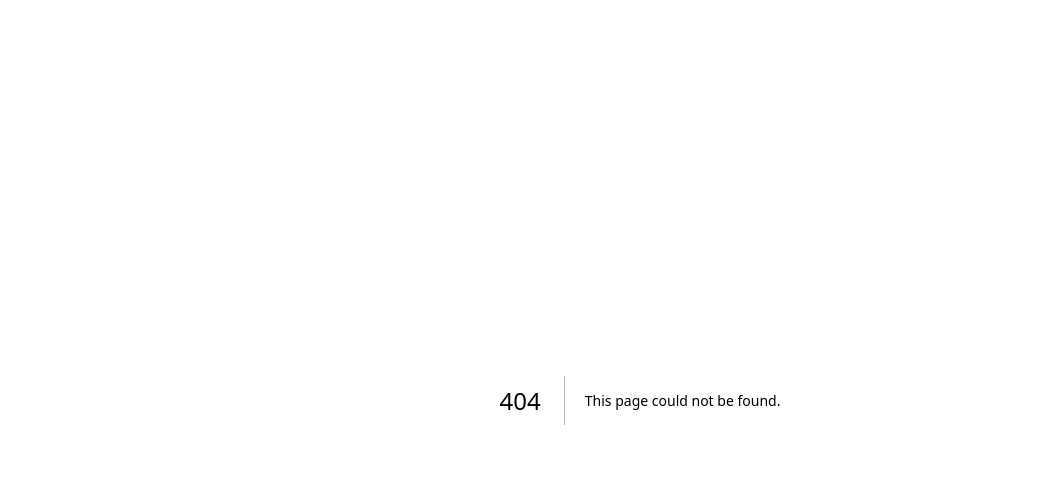
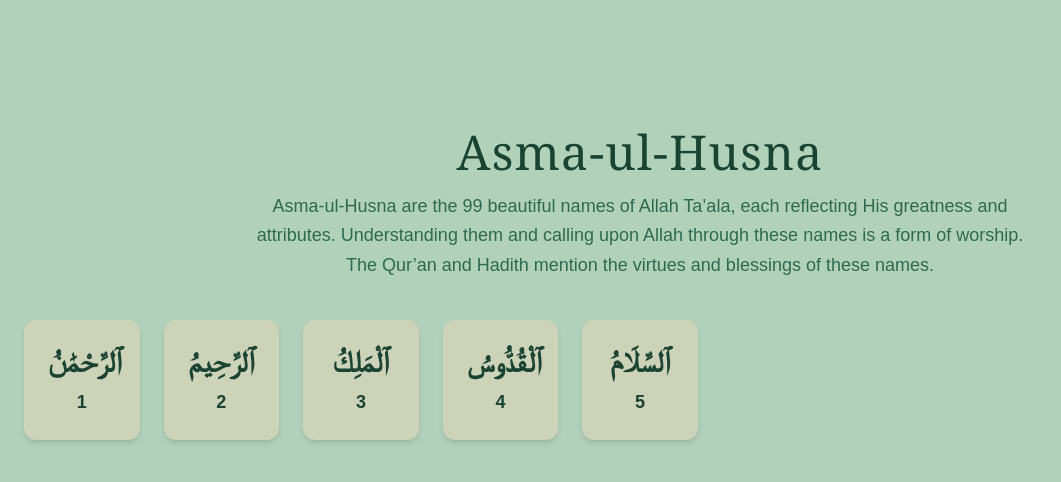
Before and after one commit to Palwasha-48/Zuhraa, a Next.js app: page /Asmaulhusna in a window 1280 px wide. Before the commit this address had no page. Shown: the top 482 px of the page, without its empty margins (0-1061 px from the left). Built offline with nearby package versions, Linux system fonts and the light colour scheme; a web font is replaced by a local one.

Commit message:
Add files via upload

```diff
--- /dev/null
+++ b/src/app/Asmaulhusna/[id]/page.tsx
@@ -0,0 +1,85 @@
+"use client";
+import { useParams } from "next/navigation";
+import names from "@/data/asmaulhusna.json";
+import { useLanguage } from "@/context/LanguageContext";
+
+export default function AsmaDetailPage() {
+  const { id } = useParams();
+  const { language } = useLanguage();
+
+  const nameDetail = names.find((n) => n.id === Number(id));
+
+  if (!nameDetail) {
+    return <div className="p-10 text-center text-red-500">Not Found ❌</div>;
+  }
+
+  return (
+    <div className="min-h-screen pt-32 px-6 py-12 bg-[#f4f9f4] text-[#1B4332]">
+      {language === "en" ? (
+        <EnglishDetail nameDetail={nameDetail} />
+      ) : (
+        <UrduDetail nameDetail={nameDetail} />
+      )}
+    </div>
+  );
+}
+
+function EnglishDetail({ nameDetail }: { nameDetail: NameDetail }) {
+  const content = nameDetail.translations.english;
+
+  return (
+    <div className="max-w-3xl mx-auto">
+      {/* Heading section (center aligned) */}
+      <h1 className="text-5xl font-bold text-center mb-4">{nameDetail.arabic}</h1>
+      <h2 className="text-2xl font-semibold text-center mb-8">{content.name}</h2>
+
+      {/* Content section (left aligned) */}
+      <div className="text-left leading-relaxed space-y-4">
+        <p>{content.details}</p>
+        <p className="text-green-800 font-semibold">📖 {content.lesson}</p>
+        <p className="text-blue-800 font-semibold">🌸 {content.virtues}</p>
+        <p className="text-blue-900 font-semibold">{content.wazifa}</p>
+      </div>
+    </div>
+  );
+}
+
+function UrduDetail({ nameDetail }: { nameDetail: NameDetail }) {
+  const content = nameDetail.translations.urdu;
+
+  return (
+    <div dir="rtl" className="max-w-3xl mx-auto font-urdu">
+      {/* Heading section (center aligned) */}
+      <h1 className="text-5xl font-bold text-center mb-4">{nameDetail.arabic}</h1>
+      <h2 className="text-2xl font-semibold text-center mb-8">{content.name}</h2>
+
+      {/* Content section (right aligned) */}
+      <div className="text-right leading-[2.5rem] space-y-4">
+        <p>{content.details}</p>
+        <p className="text-green-800 font-semibold">📖 {content.lesson}</p>
+        <p className="text-green-800 font-semibold">🌸 {content.virtues}</p>
+        <p className="text-green-900 font-semibold">{content.wazifa}</p>
+      </div>
+    </div>
+  );
+}
+
+type NameDetail = {
+  arabic: string;
+  translations: {
+    urdu: {
+      name: string;
+      details: string;
+      lesson: string;
+      virtues: string;
+      wazifa: string;
+    };
+    english: {
+      name: string;
+      details: string;
+      lesson: string;
+      virtues: string;
+      wazifa: string;
+    };
+  };
+};
--- /dev/null
+++ b/src/app/Asmaulhusna/page.tsx
@@ -0,0 +1,62 @@
+"use client";
+import Link from "next/link";
+import names from "@/data/asmaulhusna.json";
+import { useLanguage } from "@/context/LanguageContext";
+
+export default function AsmaPage() {
+  const { language } = useLanguage();
+
+  return (
+    <div className="min-h-screen pt-32 px-6 py-10 bg-[#b2d1ba] text-[#1B4332]">
+
+      {language === "en" ? <EnglishIntro /> : <UrduIntro />}
+
+      <div className="grid grid-cols-2 sm:grid-cols-3 md:grid-cols-6 lg:grid-cols-9 gap-6 max-w-7xl mx-auto">
+        {Array.isArray(names) &&
+          names.map((name) => (
+            <Link key={name.id} href={`/Asmaulhusna/${name.id}`}>
+              <div className="p-6 bg-[#ccd3b8] rounded-xl shadow-md hover:shadow-lg hover:scale-105 transform transition duration-200 cursor-pointer text-center">
+                <span className="text-3xl font-bold text-[#1B4332]">
+                  {name.arabic}
+                </span>
+                <span className="block mt-2 text-lg font-semibold text-[#1B4332]">
+                  {name.id}
+                  </span>
+              </div>
+            </Link>
+          ))}
+      </div>
+    </div>
+  );
+}
+
+function EnglishIntro() {
+  return (
+    <>
+      <h1 className="text-5xl font-serif text-center mb-4 tracking-wide">
+        Asma-ul-Husna
+      </h1>
+      <p className="text-lg text-center text-[#2D6A4F] max-w-3xl mx-auto mb-10 leading-relaxed">
+        Asma‑ul‑Husna are the 99 beautiful names of Allah Ta’ala, each reflecting
+        His greatness and attributes. Understanding them and calling upon Allah
+        through these names is a form of worship. The Qur’an and Hadith mention
+        the virtues and blessings of these names.
+      </p>
+    </>
+  );
+}
+
+function UrduIntro() {
+  return (
+    <>
+    <h1 className="text-center mb-4 tracking-wide font-urdu text-5xl">
+      اسماء الحسنیٰ
+    </h1>
+    <p className="text-lg leadding-[2.5rem] font-urdu text-center text-[#2D6A4F] max-w-3xl mx-auto mb-10 leading-relaxed" dir="rtl">
+      اسماء الحسنیٰ اللہ تعالیٰ کے 99 خوبصورت نام ہیں، جو اس کی عظمت اور صفات
+      کو ظاہر کرتے ہیں۔ انہیں سمجھنا اور ان ناموں کے ذریعے اللہ کو پکارنا عبادت
+      کا حصہ ہے۔ قرآن اور حدیث میں ان ناموں کی فضیلت اور برکت کا ذکر آیا ہے۔
+    </p>
+    </>
+  );
+}
```
